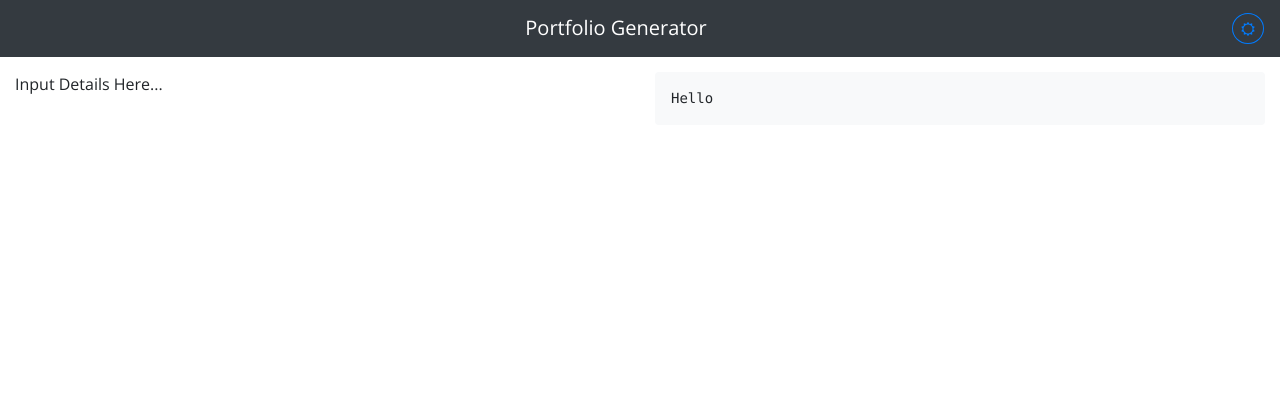
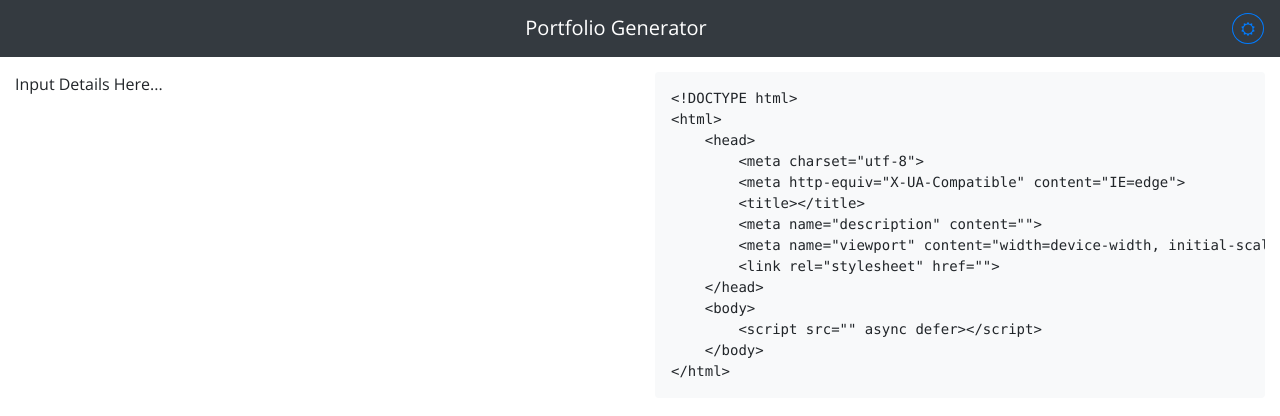
Before and after one commit to IES-IPS-Academy/Profia, a React (Create React App) app: page / in a window 1280 px wide. Shown: the top 416 px of the page. Built offline with nearby package versions, Linux system fonts and the light colour scheme.

Commit message:
Added HTML boilerplate in output field

```diff
--- a/src/components/Code.js
+++ b/src/components/Code.js
@@ -1,7 +1,20 @@
 const Code = () => {
   return (
     <div className="Code">
-      <pre className="broder rounded bg-light p-3">{`Hello`}</pre>
+      <pre className="broder rounded bg-light p-3">{`<!DOCTYPE html>
+<html>
+    <head>
+        <meta charset="utf-8">
+        <meta http-equiv="X-UA-Compatible" content="IE=edge">
+        <title></title>
+        <meta name="description" content="">
+        <meta name="viewport" content="width=device-width, initial-scale=1">
+        <link rel="stylesheet" href="">
+    </head>
+    <body>
+        <script src="" async defer></script>
+    </body>
+</html>`}</pre>
     </div>
   );
 };
```
